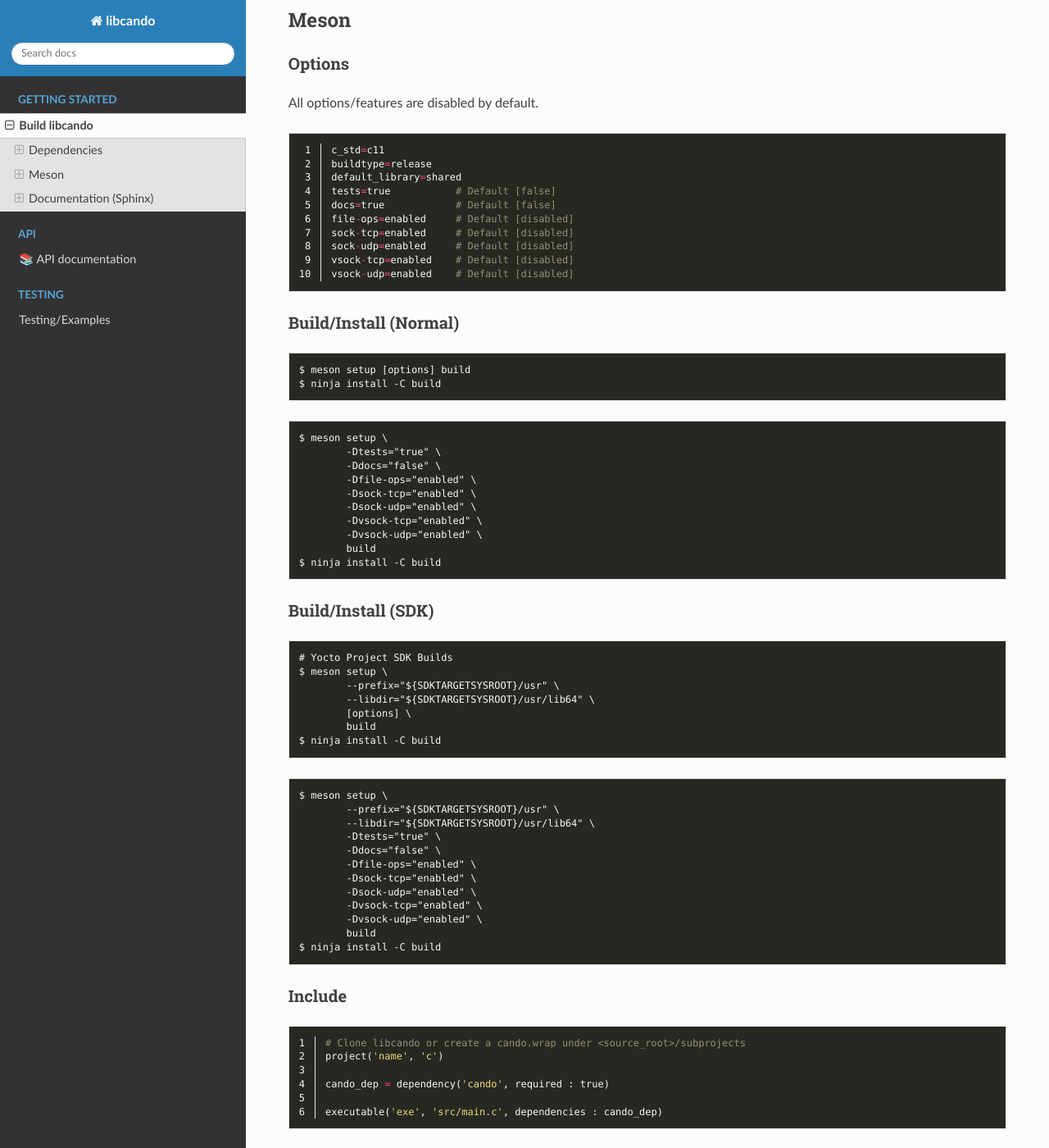
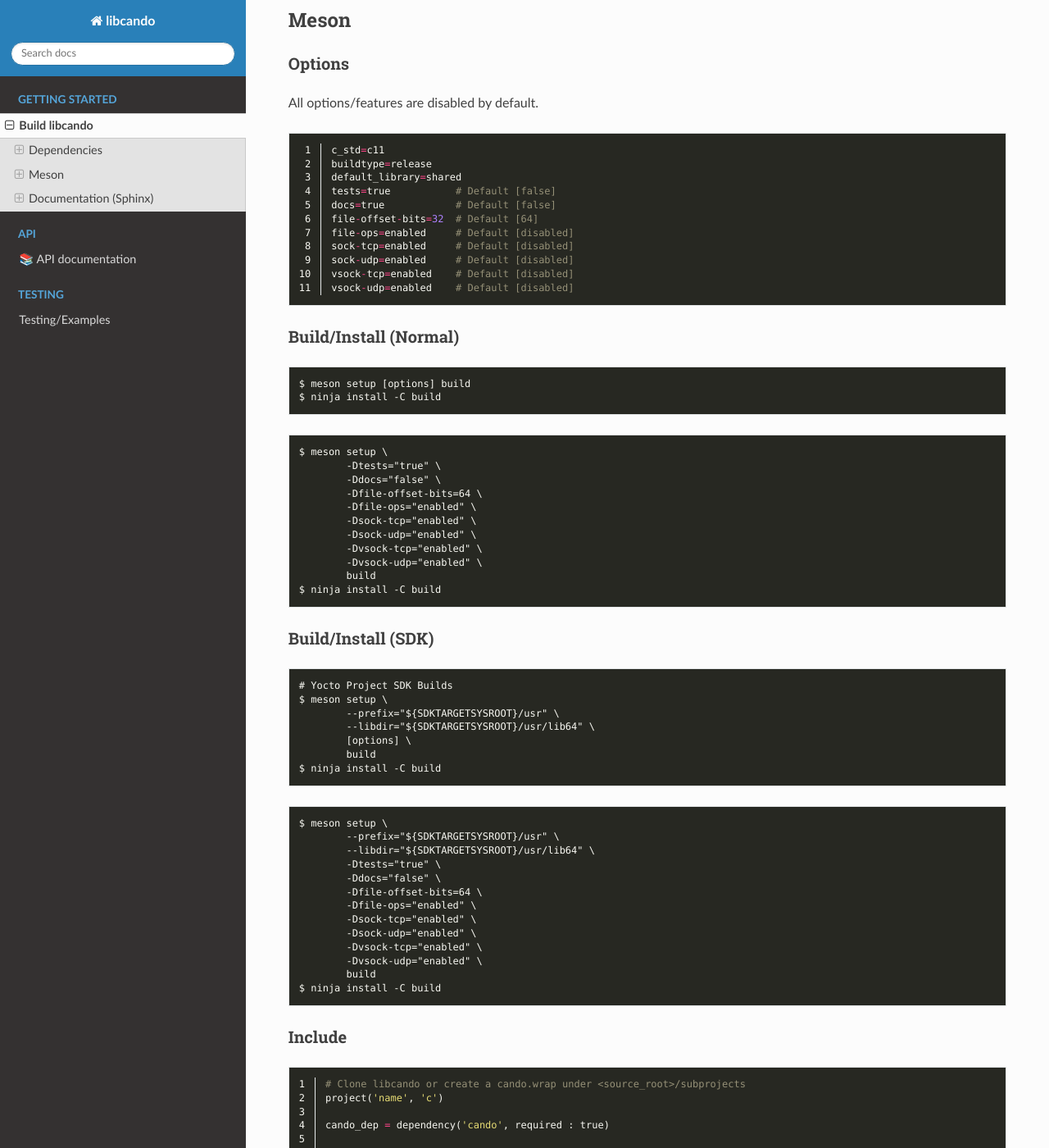
Before and after one commit to under-view/libcando, a Sphinx documentation site: the page built from docs/build.rst, in a window 1280 px wide and 1400 px high, scrolled down 636 px. Shown: the whole window at 82% size. Built offline with Sphinx 7.4.7 and the Read the Docs theme 3.1.0, drawn with Linux system fonts in a browser that asks for light colours; formulas are drawn with MathJax 3.

Commit message:
docs: include option to set file offset bits macro
Signed-off-by: Vincent Davis Jr <vince@underview.tech>

```diff
--- a/docs/build.rst
+++ b/docs/build.rst
@@ -49,6 +49,7 @@
 	default_library=shared
 	tests=true           # Default [false]
 	docs=true            # Default [false]
+	file-offset-bits=32  # Default [64]
 	file-ops=enabled     # Default [disabled]
 	sock-tcp=enabled     # Default [disabled]
 	sock-udp=enabled     # Default [disabled]
@@ -69,6 +70,7 @@
 	$ meson setup \
 		-Dtests="true" \
 		-Ddocs="false" \
+		-Dfile-offset-bits=64 \
 		-Dfile-ops="enabled" \
 		-Dsock-tcp="enabled" \
 		-Dsock-udp="enabled" \
@@ -98,6 +100,7 @@
 		--libdir="${SDKTARGETSYSROOT}/usr/lib64" \
 		-Dtests="true" \
 		-Ddocs="false" \
+		-Dfile-offset-bits=64 \
 		-Dfile-ops="enabled" \
 		-Dsock-tcp="enabled" \
 		-Dsock-udp="enabled" \
```
